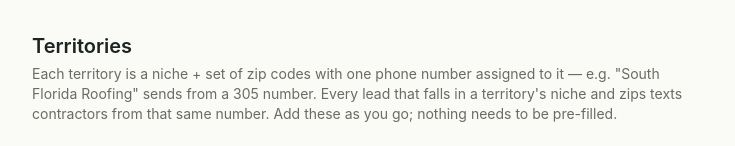
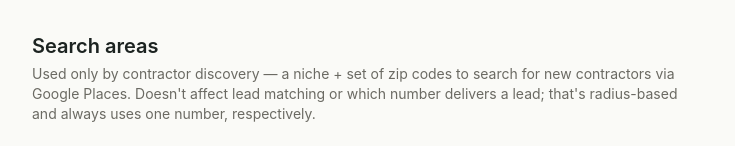
Before and after one commit to JuiceFactory22/lead-desk, a Next.js app: page /territories in a window 1280 px wide. Shown: the top 146 px of the page, without its empty margins (56-791 px from the left). Built offline with nearby package versions, Linux system fonts and the light colour scheme; no server answers; the database is empty.

Commit message:
Change heading and update description in page.tsx
Updated heading and modified description text for clarity.

```diff
--- a/app/territories/page.tsx
+++ b/app/territories/page.tsx
@@ -6,11 +6,11 @@ export default async function TerritoriesPage() {
 
   return (
     <div className="max-w-2xl">
-      <h1 className="text-xl font-semibold mb-1">Territories</h1>
+      <h1 className="text-xl font-semibold mb-1">Search areas</h1>
       <p className="text-sm text-muted mb-6">
-        Each territory is a niche + set of zip codes with one phone number assigned to it — e.g. &quot;South
-        Florida Roofing&quot; sends from a 305 number. Every lead that falls in a territory&apos;s niche and
-        zips texts contractors from that same number. Add these as you go; nothing needs to be pre-filled.
+        Used only by contractor discovery — a niche + set of zip codes to search for new contractors via
+        Google Places. Doesn&apos;t affect lead matching or which number delivers a lead; that&apos;s
+        radius-based and always uses one number, respectively.
       </p>
       <TerritoriesManager initialTerritories={territories} />
     </div>
```
